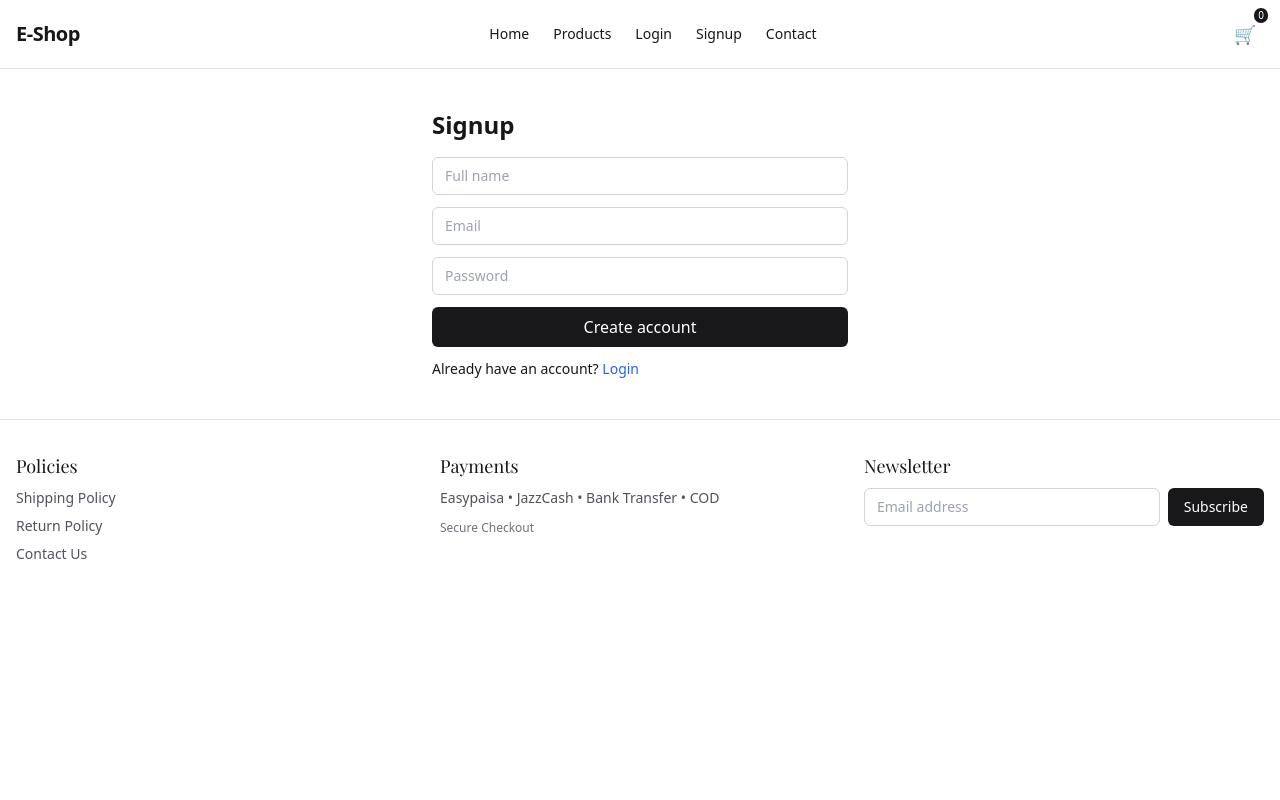
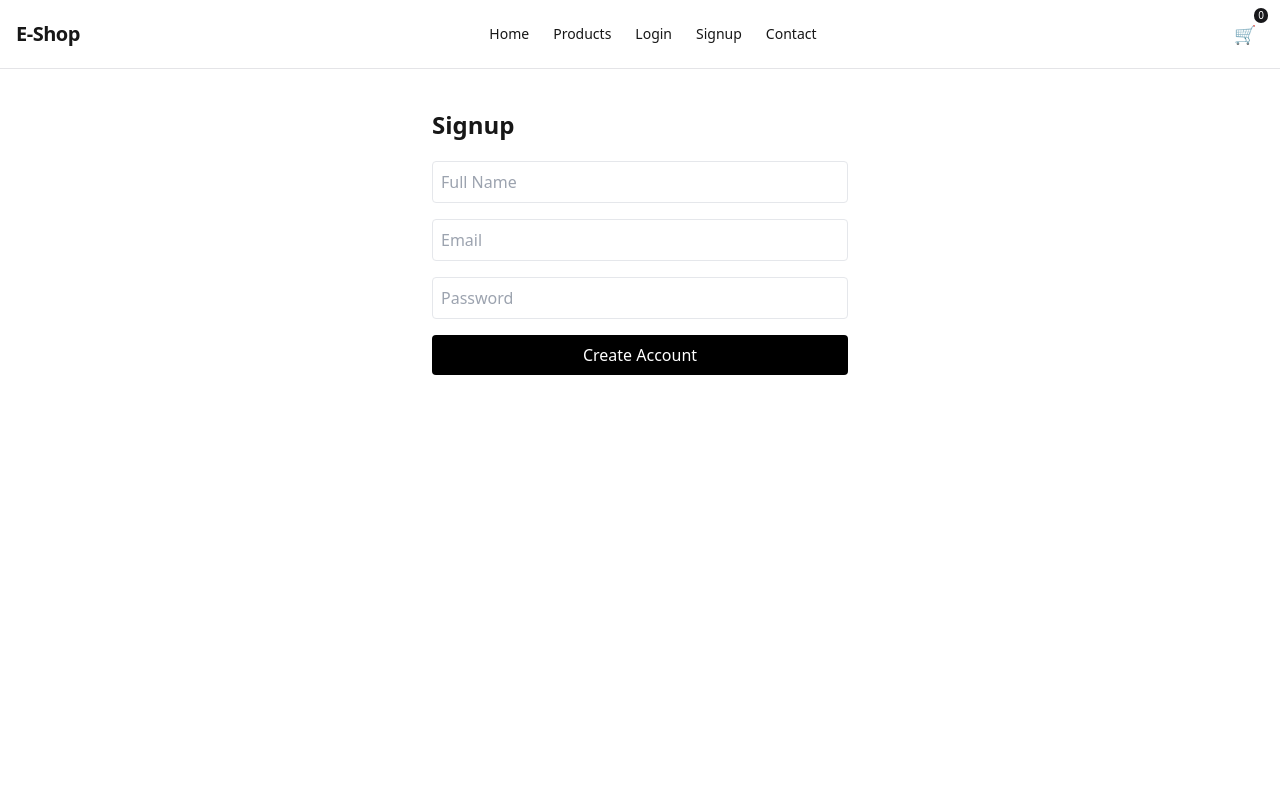
Before and after one commit to aitsam-cmyk/e-commerce-website, a Next.js app in the folder web/: page /signup in a window 1280 px wide. Shown: the top 800 px of the page. Built offline with nearby package versions, Linux system fonts and the light colour scheme; a web font is replaced by a local one.

Commit message:
Add files via upload

```diff
--- a/web/src/app/contact/page.tsx
+++ b/web/src/app/contact/page.tsx
@@ -1,43 +1,19 @@
 "use client";
- import { useState } from "react";
-
 export default function ContactPage() {
-   const [name, setName] = useState("");
-   const [email, setEmail] = useState("");
-   const [message, setMessage] = useState("");
-
-   function handleSubmit(e: React.FormEvent) {
-     e.preventDefault();
-     alert("Message sent");
-   }
-
   return (
     <div className="mx-auto max-w-md px-4 py-10">
-       <h1 className="text-2xl font-semibold">Contact</h1>
-       <form onSubmit={handleSubmit} className="mt-4 space-y-3">
-         <input
-           value={name}
-           onChange={(e) => setName(e.target.value)}
-           placeholder="Your name"
-           className="w-full rounded-md border border-zinc-300 px-3 py-2 text-sm"
-           required
-         />
-         <input
-           type="email"
-           value={email}
-           onChange={(e) => setEmail(e.target.value)}
-           placeholder="Email"
-           className="w-full rounded-md border border-zinc-300 px-3 py-2 text-sm"
-           required
-         />
-         <textarea
-           value={message}
-           onChange={(e) => setMessage(e.target.value)}
-           placeholder="Message"
-           className="w-full rounded-md border border-zinc-300 px-3 py-2 text-sm h-28"
-           required
-         />
-         <button className="w-full rounded-md bg-zinc-900 px-4 py-2 text-white">Send</button>
+      <h1 className="text-2xl font-bold mb-6">Contact Us</h1>
+      <form
+        action="https://formspree.io/f/xrekadda"
+        method="POST"
+        className="space-y-4"
+      >
+        <input name="name" type="text" placeholder="Aapka Naam" className="w-full border p-2 rounded" required />
+        <input name="email" type="email" placeholder="Aapka Email" className="w-full border p-2 rounded" required />
+        <textarea name="message" placeholder="Message likhein..." className="w-full border p-2 rounded h-32" required />
+        <button type="submit" className="w-full bg-zinc-900 text-white p-2 rounded hover:bg-black">
+          Send Message
+        </button>
       </form>
     </div>
   );
--- a/web/src/app/layout.tsx
+++ b/web/src/app/layout.tsx
@@ -1,13 +1,10 @@
-import type { Metadata } from "next";
+"use client"; // Isko client component banana zaroori hai auth check ke liye
 import "./globals.css";
 import { Inter, Playfair_Display } from "next/font/google";
+import { useEffect } from "react";
+import { useRouter, usePathname } from "next/navigation";
 import NavBar from "../components/NavBar";
 import Footer from "../components/Footer";
-
-export const metadata: Metadata = {
-  title: "E‑Shop",
-  description: "Modern e‑commerce with fast UX",
-};
 
 const inter = Inter({ subsets: ["latin"], variable: "--font-inter" });
 const playfair = Playfair_Display({ subsets: ["latin"], variable: "--font-playfair" });
@@ -17,11 +14,36 @@ export default function RootLayout({
 }: Readonly<{
   children: React.ReactNode;
 }>) {
+  const router = useRouter();
+  const pathname = usePathname();
+
+  useEffect(() => {
+    // 1. Session Storage logic: Refresh hone par logout karwane ke liye
+    // Agar aap chahte hain ke user hamesha login rahe toh localStorage use karein
+    const token = localStorage.getItem("token");
+
+    // 2. Protected Routes check:
+    // Agar user logged in nahi hai aur wo checkout ya profile par jane ki koshish kare
+    const privateRoutes = ["/checkout", "/profile", "/orders"];
+    if (!token && privateRoutes.includes(pathname)) {
+      alert("Pehle login karein!");
+      router.push("/login");
+    }
+
+    // 3. Optional: Har refresh par token clear karne ke liye (Aapki request ke mutabiq)
+    // window.onbeforeunload = () => {
+    //   localStorage.removeItem("token");
+    // };
+
+  }, [pathname, router]);
+
   return (
     <html lang="en">
       <body className={`antialiased ${inter.variable} ${playfair.variable} font-sans bg-background text-foreground`}>
         <NavBar />
-        {children}
+        <main className="min-h-screen">
+          {children}
+        </main>
         <Footer />
       </body>
     </html>
--- a/web/src/app/login/page.tsx
+++ b/web/src/app/login/page.tsx
@@ -1,41 +1,43 @@
 "use client";
 import { useState } from "react";
- import Link from "next/link";
+import { useRouter } from "next/navigation";
 
 export default function LoginPage() {
   const [email, setEmail] = useState("");
   const [password, setPassword] = useState("");
+  const router = useRouter();
+  const [loading, setLoading] = useState(false);
 
-   function handleSubmit(e: React.FormEvent) {
+  async function handleSubmit(e: React.FormEvent) {
     e.preventDefault();
-     alert("Login form submitted");
+    const base = process.env.NEXT_PUBLIC_API_URL || "http://localhost:4000";
+    setLoading(true);
+    const res = await fetch(`${base}/api/auth/login`, {
+      method: "POST",
+      headers: { "Content-Type": "application/json" },
+      body: JSON.stringify({ email, password }),
+    });
+
+    const data = await res.json();
+
+    if (res.ok) {
+      localStorage.setItem("token", data.token);
+      alert("Login Successful");
+      router.push("/");
+    } else {
+      alert(data.error || data.message || "Email ya Password galat hai");
+    }
+    setLoading(false);
   }
 
   return (
     <div className="mx-auto max-w-md px-4 py-10">
-       <h1 className="text-2xl font-semibold">Login</h1>
-       <form onSubmit={handleSubmit} className="mt-4 space-y-3">
-         <input
-           type="email"
-           value={email}
-           onChange={(e) => setEmail(e.target.value)}
-           placeholder="Email"
-           className="w-full rounded-md border border-zinc-300 px-3 py-2 text-sm"
-           required
-         />
-         <input
-           type="password"
-           value={password}
-           onChange={(e) => setPassword(e.target.value)}
-           placeholder="Password"
-           className="w-full rounded-md border border-zinc-300 px-3 py-2 text-sm"
-           required
-         />
-         <button className="w-full rounded-md bg-zinc-900 px-4 py-2 text-white">Login</button>
+      <h1 className="text-2xl font-bold mb-5">Login</h1>
+      <form onSubmit={handleSubmit} className="space-y-4">
+        <input type="email" placeholder="Email" className="w-full border p-2 rounded" onChange={(e)=>setEmail(e.target.value)} required />
+        <input type="password" placeholder="Password" className="w-full border p-2 rounded" onChange={(e)=>setPassword(e.target.value)} required />
+        <button disabled={loading} className="w-full bg-black text-white p-2 rounded">{loading ? "Please wait..." : "Login"}</button>
       </form>
-       <p className="mt-3 text-sm">
-         Don’t have an account? <Link href="/signup" className="text-blue-600">Signup</Link>
-       </p>
     </div>
   );
 }
--- a/web/src/app/signup/page.tsx
+++ b/web/src/app/signup/page.tsx
@@ -1,49 +1,44 @@
 "use client";
 import { useState } from "react";
- import Link from "next/link";
+import { useRouter } from "next/navigation";
 
 export default function SignupPage() {
   const [name, setName] = useState("");
   const [email, setEmail] = useState("");
   const [password, setPassword] = useState("");
+  const router = useRouter();
+  const [loading, setLoading] = useState(false);
 
-   function handleSubmit(e: React.FormEvent) {
+  async function handleSubmit(e: React.FormEvent) {
     e.preventDefault();
-     alert("Signup form submitted");
+    const base = process.env.NEXT_PUBLIC_API_URL || "http://localhost:4000";
+    setLoading(true);
+    const res = await fetch(`${base}/api/auth/register`, {
+      method: "POST",
+      headers: { "Content-Type": "application/json" },
+      body: JSON.stringify({ name, email, password }),
+    });
+
+    const data = await res.json();
+
+    if (res.ok) {
+      alert("Account ban gaya. Ab login karein.");
+      router.push("/login");
+    } else {
+      alert(data.error || data.message || "Signup fail. Shayad email pehle se hai.");
+    }
+    setLoading(false);
   }
 
   return (
     <div className="mx-auto max-w-md px-4 py-10">
-       <h1 className="text-2xl font-semibold">Signup</h1>
-       <form onSubmit={handleSubmit} className="mt-4 space-y-3">
-         <input
-           value={name}
-           onChange={(e) => setName(e.target.value)}
-           placeholder="Full name"
-           className="w-full rounded-md border border-zinc-300 px-3 py-2 text-sm"
-           required
-         />
-         <input
-           type="email"
-           value={email}
-           onChange={(e) => setEmail(e.target.value)}
-           placeholder="Email"
-           className="w-full rounded-md border border-zinc-300 px-3 py-2 text-sm"
-           required
-         />
-         <input
-           type="password"
-           value={password}
-           onChange={(e) => setPassword(e.target.value)}
-           placeholder="Password"
-           className="w-full rounded-md border border-zinc-300 px-3 py-2 text-sm"
-           required
-         />
-         <button className="w-full rounded-md bg-zinc-900 px-4 py-2 text-white">Create account</button>
+      <h1 className="text-2xl font-bold mb-5">Signup</h1>
+      <form onSubmit={handleSubmit} className="space-y-4">
+        <input type="text" placeholder="Full Name" className="w-full border p-2 rounded" onChange={(e)=>setName(e.target.value)} required />
+        <input type="email" placeholder="Email" className="w-full border p-2 rounded" onChange={(e)=>setEmail(e.target.value)} required />
+        <input type="password" placeholder="Password" className="w-full border p-2 rounded" onChange={(e)=>setPassword(e.target.value)} required />
+        <button disabled={loading} className="w-full bg-black text-white p-2 rounded">{loading ? "Please wait..." : "Create Account"}</button>
       </form>
-       <p className="mt-3 text-sm">
-         Already have an account? <Link href="/login" className="text-blue-600">Login</Link>
-       </p>
     </div>
   );
 }
```
Lines whose indentation alone changed are shown as unchanged.
